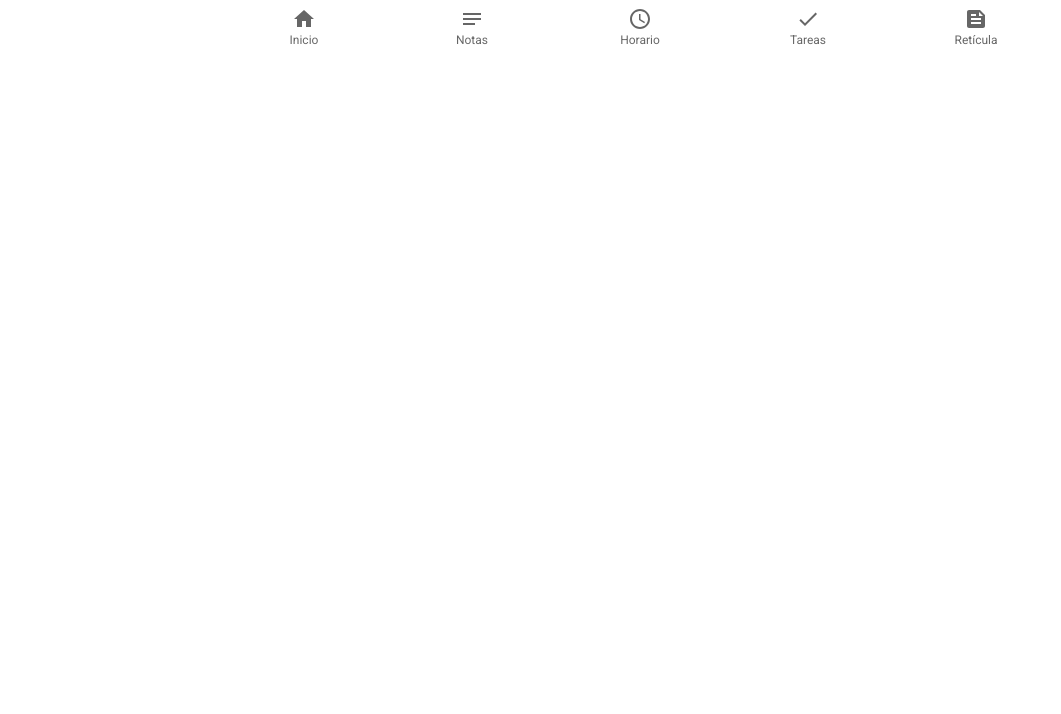
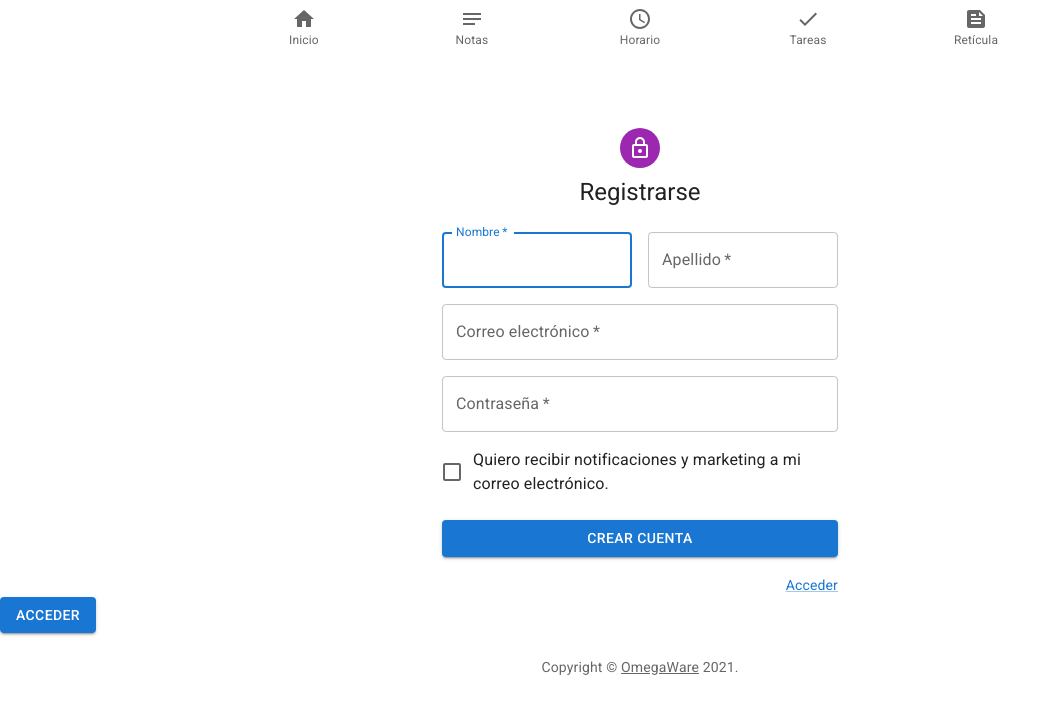
Before and after one commit to morning-g/kittenbook-frontend, a React (Create React App) app: page /registro in a window 1280 px wide. Shown: the top 714 px of the page, without its empty margins (0-1061 px from the left). Built offline with nearby package versions, Linux system fonts and the light colour scheme.

Commit message:
Login, registro

```diff
--- a/src/App.js
+++ b/src/App.js
@@ -1,25 +1,36 @@
-import Navigation from "./components/Navegacion";
-import Horario from "./components/Horario";
-import Notas from "./components/Notas";
-import Tareas from "./components/Tareas";
-import Reticula from "./components/Reticula";
-import Inicio from "./components/Inicio";
+import Navegacion from "./componentes/Navegacion";
+import Horario from "./componentes/Horario";
+import Notas from "./componentes/Notas";
+import Tareas from "./componentes/Tareas";
+import Reticula from "./componentes/Reticula";
+import Inicio from "./componentes/Inicio";
+import Acceso from './componentes/Login';
+import Registro from './componentes/Registro';
+import Pie from './componentes/Pie'
 
+import Stack from "@mui/material/Stack";
+import Button from "@mui/material/Button";
 import { BrowserRouter, Route, Switch } from "react-router-dom";
 
 function App() {
   return (
     <div className="App">
       <BrowserRouter>
-        <Navigation />
+        <Navegacion />
         <Switch>
           <Route exact path="/" component={Inicio} />
           <Route exact path="/notas" component={Notas} />
           <Route exact path="/horario" component={Horario} />
           <Route exact path="/tareas" component={Tareas} />
           <Route exact path="/reticula" component={Reticula} />
+          <Route exact path="/login" component={Acceso} />
+          <Route exact path="/registro" component={Registro} />
         </Switch>
+        <Stack spacing={2} direction="row">
+          <Button variant="contained">Acceder</Button>
+        </Stack>
       </BrowserRouter>
+      <Pie />
     </div>
   );
 }
--- /dev/null
+++ b/src/componentes/Login.js
@@ -0,0 +1,103 @@
+import * as React from "react";
+
+import Avatar from "@mui/material/Avatar";
+import Button from "@mui/material/Button";
+import CssBaseline from "@mui/material/CssBaseline";
+import TextField from "@mui/material/TextField";
+import FormControlLabel from "@mui/material/FormControlLabel";
+import Checkbox from "@mui/material/Checkbox";
+import Link from "@mui/material/Link";
+import Grid from "@mui/material/Grid";
+import Box from "@mui/material/Box";
+import LockOutlinedIcon from "@mui/icons-material/LockOutlined";
+import Typography from "@mui/material/Typography";
+import Container from "@mui/material/Container";
+import { createTheme, ThemeProvider } from "@mui/material/styles";
+
+const theme = createTheme();
+
+export default function Acceso() {
+  const handleSubmit = (event) => {
+    event.preventDefault();
+    const data = new FormData(event.currentTarget);
+    // eslint-disable-next-line no-console
+    console.log({
+      email: data.get("email"),
+      password: data.get("password"),
+    });
+  };
+
+  return (
+    <ThemeProvider theme={theme}>
+      <Container component="main" maxWidth="xs">
+        <CssBaseline />
+        <Box
+          sx={{
+            marginTop: 8,
+            display: "flex",
+            flexDirection: "column",
+            alignItems: "center",
+          }}
+        >
+          <Avatar sx={{ m: 1, bgcolor: "secondary.main" }}>
+            <LockOutlinedIcon />
+          </Avatar>
+          <Typography component="h1" variant="h5">
+            Acceder
+          </Typography>
+          <Box
+            component="form"
+            onSubmit={handleSubmit}
+            noValidate
+            sx={{ mt: 1 }}
+          >
+            <TextField
+              margin="normal"
+              required
+              fullWidth
+              id="email"
+              label="Correo electrónico"
+              name="email"
+              autoComplete="email"
+              autoFocus
+            />
+            <TextField
+              margin="normal"
+              required
+              fullWidth
+              name="password"
+              label="Contraseña"
+              type="password"
+              id="password"
+              autoComplete="current-password"
+            />
+            <FormControlLabel
+              control={<Checkbox value="remember" color="primary" />}
+              label="Recuérdame"
+            />
+            <Button
+              type="submit"
+              fullWidth
+              variant="contained"
+              sx={{ mt: 3, mb: 2 }}
+            >
+              Acceder
+            </Button>
+            <Grid container>
+              <Grid item xs>
+                <Link href="#" variant="body2">
+                  ¿Olvidaste la contraseña?
+                </Link>
+              </Grid>
+              <Grid item>
+                <Link href="/registro" variant="body2">
+                  Crear cuenta
+                </Link>
+              </Grid>
+            </Grid>
+          </Box>
+        </Box>
+      </Container>
+    </ThemeProvider>
+  );
+}
--- a/src/components/Navegacion.js
+++ b/src/componentes/Navegacion.js
@@ -9,7 +9,7 @@ import FeedIcon from "@mui/icons-material/Feed";
 import React from "react";
 import { Link } from "react-router-dom";
 
-export default function Navigation(props) {
+export default function Navegacion(props) {
   return (
     <BottomNavigation showLabels>
       <BottomNavigationAction
--- /dev/null
+++ b/src/componentes/Pie.js
@@ -0,0 +1,41 @@
+import * as React from "react";
+
+import Box from "@mui/material/Box";
+import Typography from "@mui/material/Typography";
+import Container from "@mui/material/Container";
+import Link from "@mui/material/Link";
+
+function Copyright(props) {
+  return (
+    <Typography
+      variant="body2"
+      color="text.secondary"
+      align="center"
+      {...props}
+    >
+      {"Copyright © "}
+      <Link color="inherit" href="https://material-ui.com/">
+        OmegaWare
+      </Link>{" "}
+      {new Date().getFullYear()}
+      {"."}
+    </Typography>
+  );
+}
+
+export default function Pie() {
+  return (
+    <Box
+      component="footer"
+      sx={{
+        py: 3,
+        px: 2,
+        mt: "auto",
+      }}
+    >
+      <Container maxWidth="sm">
+        <Copyright />
+      </Container>
+    </Box>
+  );
+}
--- /dev/null
+++ b/src/componentes/Registro.js
@@ -0,0 +1,126 @@
+import * as React from "react";
+
+import Avatar from "@mui/material/Avatar";
+import Button from "@mui/material/Button";
+import CssBaseline from "@mui/material/CssBaseline";
+import TextField from "@mui/material/TextField";
+import FormControlLabel from "@mui/material/FormControlLabel";
+import Checkbox from "@mui/material/Checkbox";
+import Link from "@mui/material/Link";
+import Grid from "@mui/material/Grid";
+import Box from "@mui/material/Box";
+import LockOutlinedIcon from "@mui/icons-material/LockOutlined";
+import Typography from "@mui/material/Typography";
+import Container from "@mui/material/Container";
+import { createTheme, ThemeProvider } from "@mui/material/styles";
+
+const theme = createTheme();
+
+export default function Registro() {
+  const handleSubmit = (event) => {
+    event.preventDefault();
+    const data = new FormData(event.currentTarget);
+    // eslint-disable-next-line no-console
+    console.log({
+      email: data.get("email"),
+      password: data.get("password"),
+    });
+  };
+
+  return (
+    <ThemeProvider theme={theme}>
+      <Container component="main" maxWidth="xs">
+        <CssBaseline />
+        <Box
+          sx={{
+            marginTop: 8,
+            display: "flex",
+            flexDirection: "column",
+            alignItems: "center",
+          }}
+        >
+          <Avatar sx={{ m: 1, bgcolor: "secondary.main" }}>
+            <LockOutlinedIcon />
+          </Avatar>
+          <Typography component="h1" variant="h5">
+            Registrarse
+          </Typography>
+          <Box
+            component="form"
+            noValidate
+            onSubmit={handleSubmit}
+            sx={{ mt: 3 }}
+          >
+            <Grid container spacing={2}>
+              <Grid item xs={12} sm={6}>
+                <TextField
+                  autoComplete="fname"
+                  name="firstName"
+                  required
+                  fullWidth
+                  id="firstName"
+                  label="Nombre"
+                  autoFocus
+                />
+              </Grid>
+              <Grid item xs={12} sm={6}>
+                <TextField
+                  required
+                  fullWidth
+                  id="lastName"
+                  label="Apellido"
+                  name="lastName"
+                  autoComplete="lname"
+                />
+              </Grid>
+              <Grid item xs={12}>
+                <TextField
+                  required
+                  fullWidth
+                  id="email"
+                  label="Correo electrónico"
+                  name="email"
+                  autoComplete="email"
+                />
+              </Grid>
+              <Grid item xs={12}>
+                <TextField
+                  required
+                  fullWidth
+                  name="password"
+                  label="Contraseña"
+                  type="password"
+                  id="password"
+                  autoComplete="new-password"
+                />
+              </Grid>
+              <Grid item xs={12}>
+                <FormControlLabel
+                  control={
+                    <Checkbox value="allowExtraEmails" color="primary" />
+                  }
+                  label="Quiero recibir notificaciones y marketing a mi correo electrónico."
+                />
+              </Grid>
+            </Grid>
+            <Button
+              type="submit"
+              fullWidth
+              variant="contained"
+              sx={{ mt: 3, mb: 2 }}
+            >
+              Crear cuenta
+            </Button>
+            <Grid container justifyContent="flex-end">
+              <Grid item>
+                <Link href="/login" variant="body2">
+                  Acceder
+                </Link>
+              </Grid>
+            </Grid>
+          </Box>
+        </Box>
+      </Container>
+    </ThemeProvider>
+  );
+}
```
Also changed, not shown: src/componentes/Horario.js (renamed from src/components/Horario.js), src/componentes/Inicio.js (renamed from src/components/Inicio.js), src/componentes/Notas.js (renamed from src/components/Notas.js), src/componentes/Reticula.js (renamed from src/components/Reticula.js), src/componentes/Tareas.js (renamed from src/components/Tareas.js).
